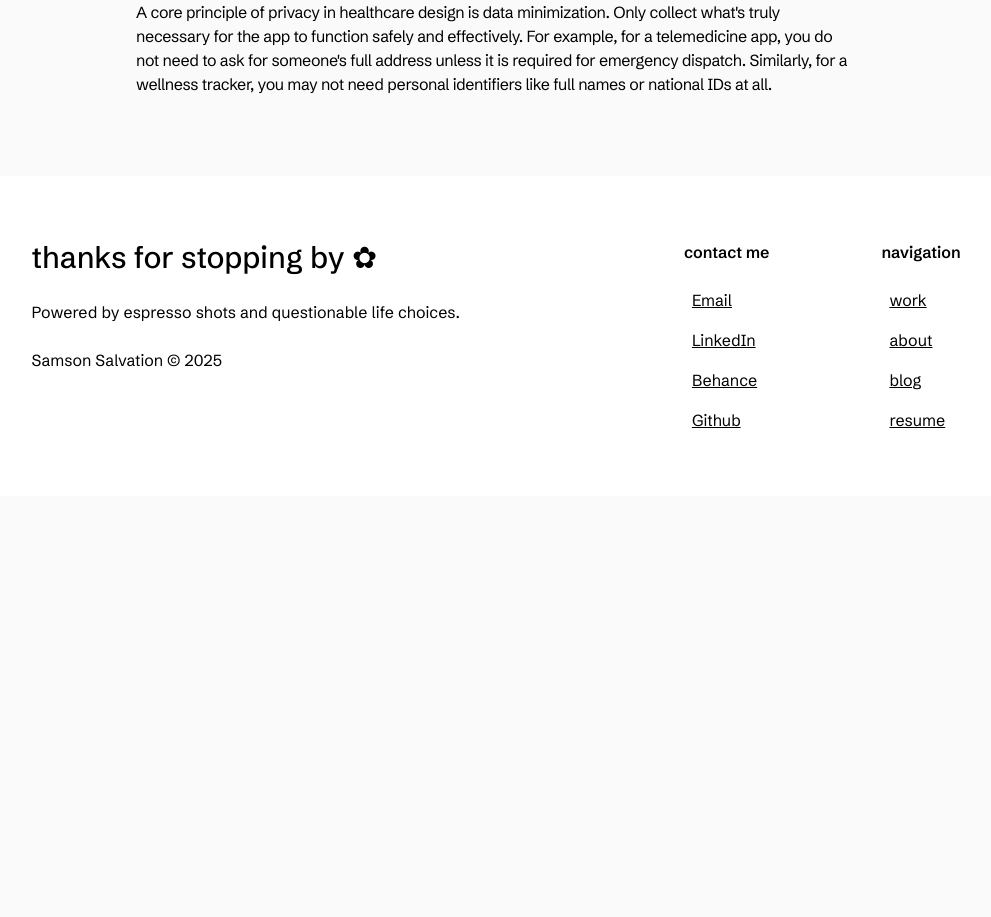
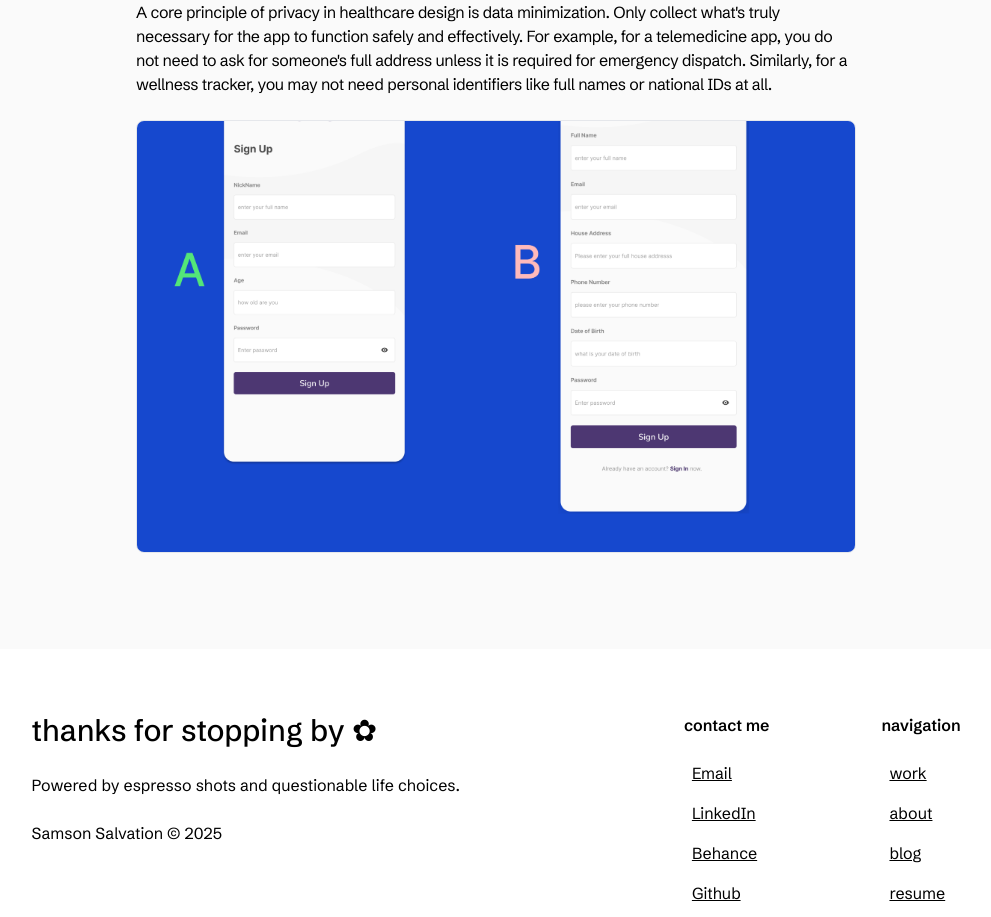
Before and after one commit to samsonsalvation/samsonsalvation.github.io, a React (Vite) app: page /portfolio2025/blog/indexpost in a window 1280 px wide. Shown: the part 980-1897 px from the top of the page, without its empty margins (144-1135 px from the left). Before the commit the page ends 1476 px from the top, so only its background shows below. Built offline with nearby package versions, Linux system fonts and the light colour scheme.

Commit message:
testing image

```diff
--- a/src/Pages/IndexPost.jsx
+++ b/src/Pages/IndexPost.jsx
@@ -1,5 +1,6 @@
 import NavBar from "../components/NavBar";
 import Footer from "../components/Footer";
+import Visual1 from "../assets/visual1.png";
 
 const IndexPost = () => {
     return (
@@ -50,6 +51,7 @@ const IndexPost = () => {
                 full address unless it is required for emergency dispatch. Similarly,
                 for a wellness tracker, you may not need personal identifiers like full names or national IDs at all.
             </p>
+            <img src={Visual1} alt="Visual1" className="w-full h-auto mb-4 border rounded-lg"/>
 
         </div>
         <Footer />
```
Also changed, not shown: src/assets/visual1.png (added).
